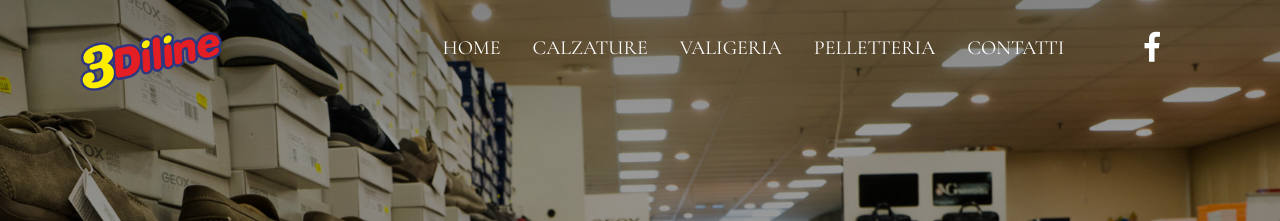
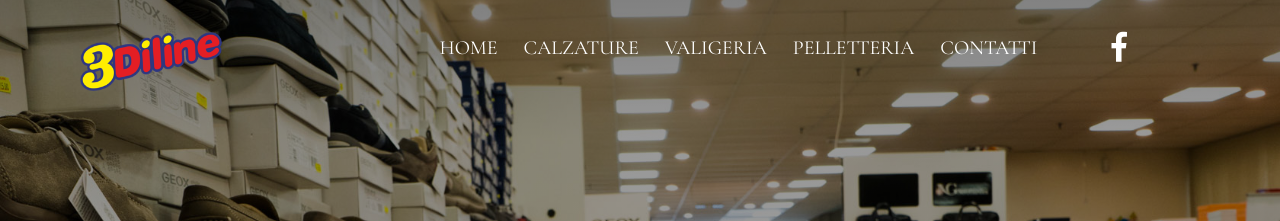
Before and after one commit to matteocarpi/3Diline, a Jekyll site: the page built from pages/index.md, in a window 1280 px wide. Shown: the top 221 px of the page. Built offline with Jekyll 4.4.1, drawn with Linux system fonts in a browser that asks for light colours.

Commit message:
removed extra space in mobile menu

```diff
--- a/_sass/desktop-navigation.scss
+++ b/_sass/desktop-navigation.scss
@@ -39,7 +39,7 @@ ul {
 li {
   display: block;
   float: left;
-  padding: 1rem;
+  padding: 13px;
   position: relative;
   text-decoration: none;
   transition-duration: 0.5s;
```
